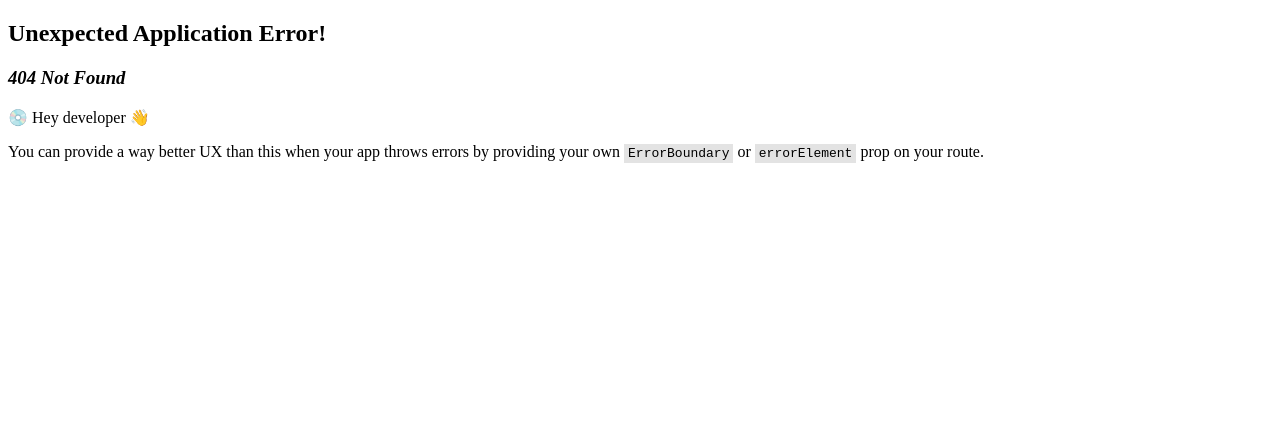
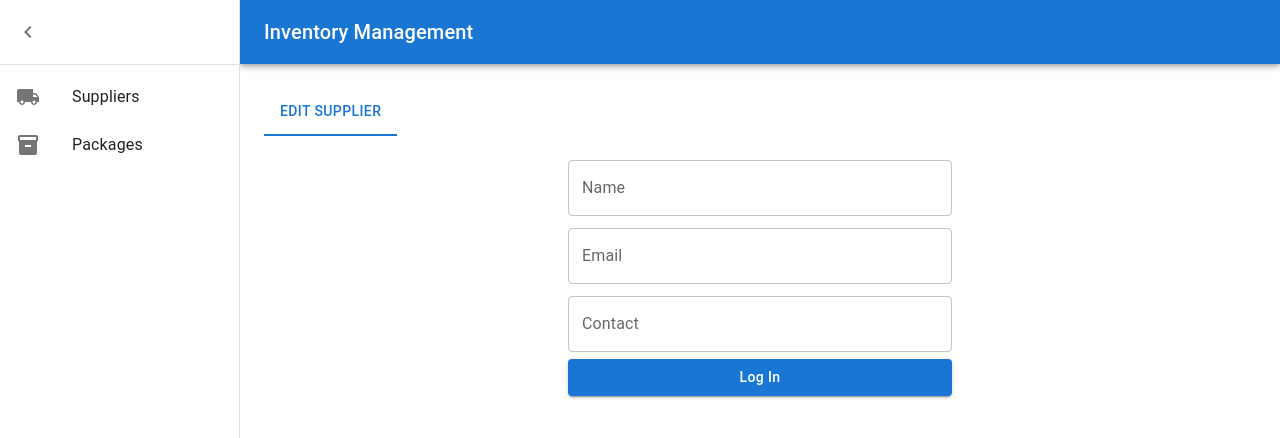
Before and after one commit to arpansaha1300/unit-assessment-4, a React (Vite) app in the folder frontend/: page /suppliers-list/1/edit in a window 1280 px wide. Before the commit this address had no page. Shown: the top 438 px of the page. Built offline with nearby package versions, Linux system fonts and the light colour scheme.

Commit message:
separate route for edit-supplier

```diff
--- a/frontend/src/layouts/default.jsx
+++ b/frontend/src/layouts/default.jsx
@@ -78,6 +78,23 @@ const DrawerHeader = styled("div")(({ theme }) => ({
   justifyContent: "flex-start",
 }));
 
+function getRouteName(path, label) {
+  switch (path) {
+    case "/package-list": {
+      return "Packages"
+    }
+    case "/suppliers-list": {
+      return "Suppliers"
+    }
+    default: {
+      if (path.startsWith("/suppliers-list") && path.endsWith("/edit")) {
+        if (!label) return "Edit Supplier"
+        return label + "| Edit Supplier"
+      }
+    }
+  }
+}
+
 export default function Layout() {
   const theme = useTheme();
   const dispatch = useDispatch();
@@ -87,11 +104,11 @@ export default function Layout() {
   useEffect(() => {
     dispatch(
       createOrUpdateTab({
-        name: routeNames[location.pathname],
+        name: getRouteName(location.pathname),
         path: location.pathname,
       })
     );
-  }, [dispatch]);
+  }, [dispatch, location.pathname]);
 
   const handleDrawerOpen = () => {
     setOpen(true);
@@ -166,11 +183,6 @@ export default function Layout() {
     </Box>
   );
 }
-
-const routeNames = {
-  "/package-list": "Packages",
-  "/suppliers-list": "Suppliers",
-};
 
 function DrawerTabs() {
   const dispatch = useDispatch();
--- /dev/null
+++ b/frontend/src/pages/suppliers/Edit.jsx
@@ -0,0 +1,26 @@
+import { Box, Button, FormControl, TextField } from "@mui/material";
+
+export default function EditSupplier() {
+  function handleSubmit() {
+    console.log("submit");
+  }
+
+  return (
+    <Box sx={{ maxWidth: "24rem", margin: "auto" }}>
+      <form onSubmit={handleSubmit}>
+        <FormControl fullWidth>
+          <TextField margin="dense" label="Name" fullWidth />
+          <TextField margin="dense" label="Email" fullWidth />
+          <TextField margin="dense" label="Contact" fullWidth />
+          <Button
+            variant="contained"
+            type="submit"
+            sx={{ textTransform: "none", marginTop: "0.2rem" }}
+          >
+            Log In
+          </Button>
+        </FormControl>
+      </form>
+    </Box>
+  );
+}
--- a/frontend/src/routes.jsx
+++ b/frontend/src/routes.jsx
@@ -5,6 +5,7 @@ import Signup from "./pages/Signup";
 import Suppliers from "./pages/Suppliers";
 import Packages from "./pages/Packages";
 import Profile from "./pages/Profile";
+import EditSupplier from './pages/suppliers/Edit'
 
 const router = createBrowserRouter([
   {
@@ -13,6 +14,11 @@ const router = createBrowserRouter([
       {
         path: "/suppliers-list",
         element: <Suppliers />,
+      },
+
+      {
+        path: "/suppliers-list/:supplierId/edit",
+        element: <EditSupplier />,
       },
 
       {
```
